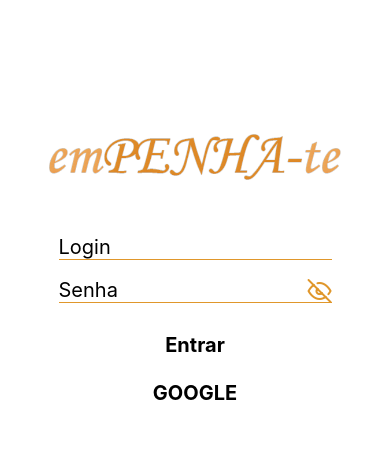
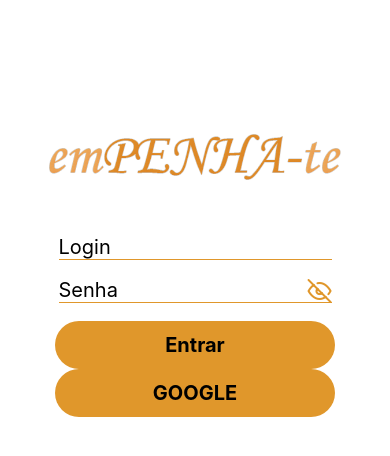
Before and after one commit to Thiagospg/emPENHA-te, a React Native app: screen /Login in a window 390 px wide. Shown: the top 456 px of the page. Built offline with nearby package versions, Linux system fonts and the light colour scheme.

Commit message:
changes style from login page

```diff
--- a/src/pages/Login/style.js
+++ b/src/pages/Login/style.js
@@ -46,7 +46,7 @@ const styles = StyleSheet.create({
         alignItems: "center",
 
     },
-    button:{
+    buttonLogin:{
         backgroundColor: "#E0972B",
         width: "72%",
         alignItems: "center",
@@ -56,7 +56,13 @@ const styles = StyleSheet.create({
         padding: 12,
         fontWeight: "bold",
         fontSize: 20
-    }
+    },
+    buttonGoogle:{
+        backgroundColor: "#E0972B",
+        width: "72%",
+        alignItems: "center",
+        borderRadius: 50
+    },
 });
 
 export default styles
```
